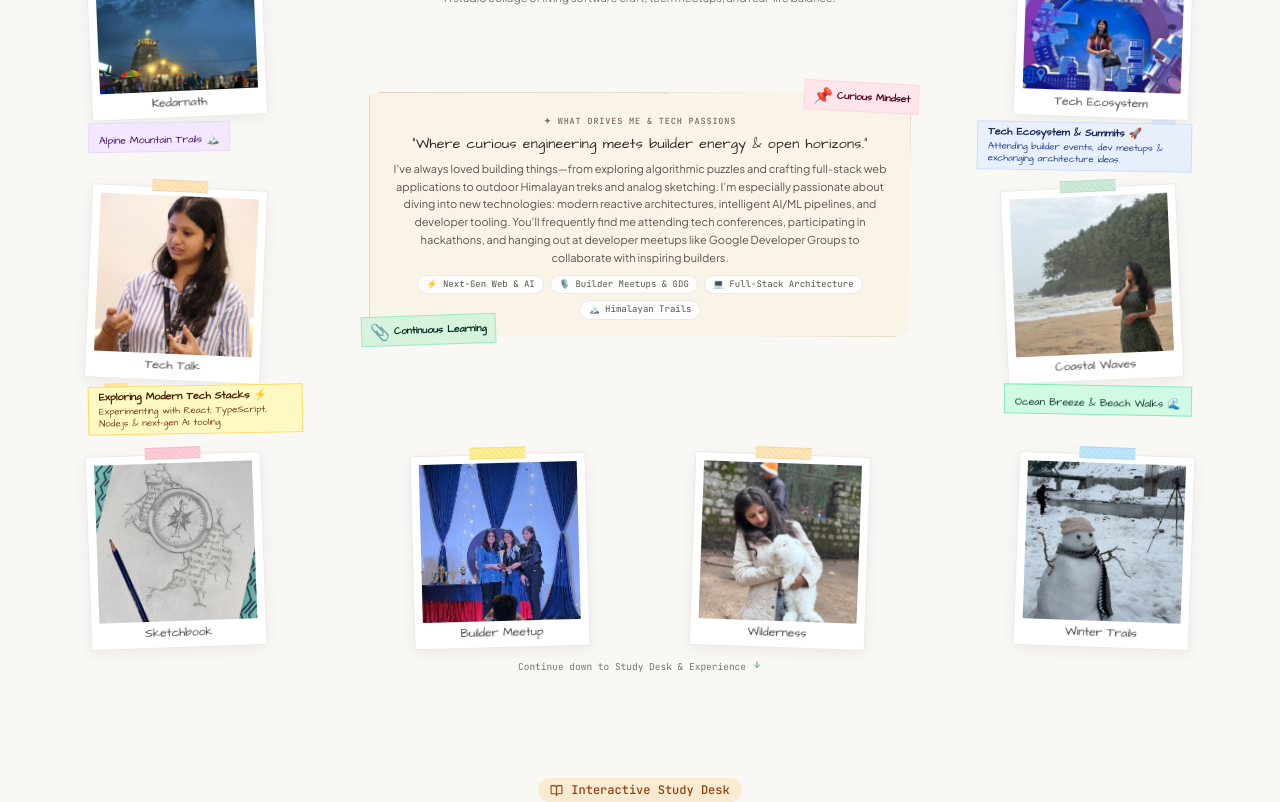
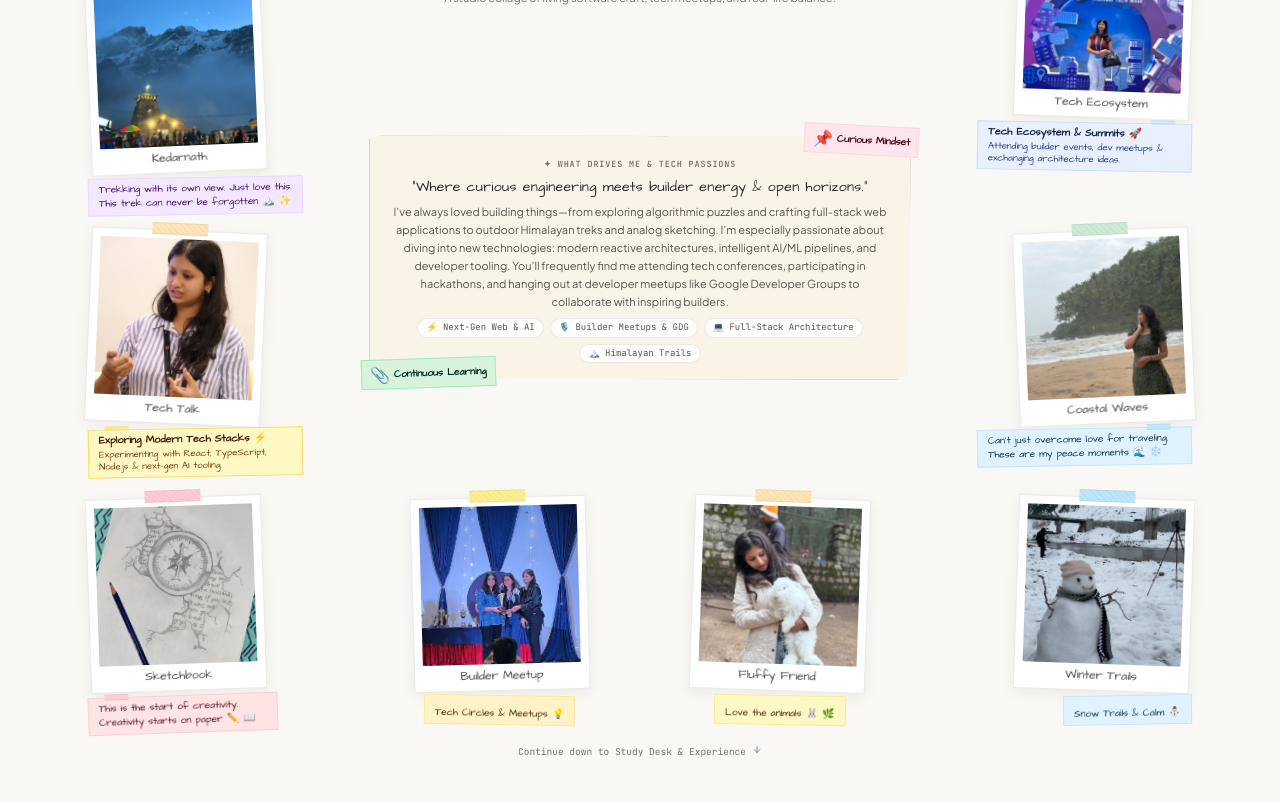
Before and after one commit to sakshikore16/sakshiportfolio, a React (Vite) app: page / in a window 1280 px wide. Shown: the part 900-1702 px from the top of the page. Built offline with nearby package versions, Linux system fonts and the light colour scheme; a web font is replaced by a local one.

Commit message:
feat: customize scrapbook sticky notes with college tech win, travel peace, creativity starts on paper, animal love, and trek memories

```diff
--- a/src/components/MessyAboutMe.jsx
+++ b/src/components/MessyAboutMe.jsx
@@ -40,7 +40,7 @@ export const MessyAboutMe = () => {
     },
     bunny: {
       id: 'bunny',
-      title: 'Wilderness',
+      title: 'Fluffy Friend',
       image: '/scrapbook/fluffy-bunny.jpg',
       objectPos: 'object-[center_20%]',
       tapeColor: 'bg-[#FFE5B4]/95',
@@ -129,16 +129,28 @@ export const MessyAboutMe = () => {
         ================================================================== */}
         <div className="grid grid-cols-1 lg:grid-cols-12 gap-3 lg:gap-5 items-start">
 
-          {/* Row 1 Left: Kedarnath */}
+          {/* Row 1 Left: Kedarnath + Slanted Top-Left College Win Note + Trek Note */}
           <div className="lg:col-span-3 flex flex-col items-center lg:items-start relative">
+
+            {/* Slanted Top Left Note: College Tech Competition for Creative Development */}
+            <div className="mb-1.5 bg-[#FEF08A] px-2.5 py-1 rounded-sm shadow-xs border border-amber-300/90 transform -rotate-3 pointer-events-none relative max-w-[215px] z-20">
+              <div className="absolute -top-1 left-4 w-6 h-1.5 bg-[#FDE047]/90 border-y border-black/5" />
+              <p className="font-handwriting font-bold text-[10.5px] text-amber-950 leading-tight">
+                College Tech Win 🏆
+              </p>
+              <p className="font-handwriting text-[9.5px] text-amber-900 leading-tight mt-0.5">
+                Won 1st prize in college tech competition for creative development.
+              </p>
+            </div>
+
             <div className="relative">
               <PolaroidCard item={polaroids.kedarnath} />
 
-              {/* Wide Personal Tag */}
-              <div className="mt-1 bg-[#F3E8FF] px-2.5 py-0.5 rounded-xs shadow-xs border border-purple-200/80 -rotate-1 pointer-events-none relative inline-block whitespace-nowrap">
-                <span className="font-handwriting text-[10.5px] text-purple-950">
-                  Alpine Mountain Trails 🏔️
-                </span>
+              {/* Kedarnath Trek Note */}
+              <div className="mt-1 bg-[#F3E8FF] px-2.5 py-1 rounded-xs shadow-xs border border-purple-200/80 -rotate-1 pointer-events-none relative max-w-[215px]">
+                <p className="font-handwriting text-[10px] text-purple-950 leading-snug">
+                  Trekking with its own view. Just love this. This trek can never be forgotten 🏔️ ✨
+                </p>
               </div>
             </div>
           </div>
@@ -255,16 +267,17 @@ export const MessyAboutMe = () => {
             </div>
           </div>
 
-          {/* Row 2 Right: Coastal Waves */}
+          {/* Row 2 Right: Coastal Waves + Travel & Peace Moments Note */}
           <div className="lg:col-span-3 flex flex-col items-center lg:items-end relative">
-            <div className="relative">
+            <div className="relative flex flex-col items-center lg:items-end">
               <PolaroidCard item={polaroids.coastal} />
 
-              {/* Wide Personal Tag */}
-              <div className="mt-1 bg-[#D1FAE5] px-2.5 py-0.5 rounded-xs shadow-xs border border-emerald-300/80 rotate-1 pointer-events-none relative inline-block whitespace-nowrap">
-                <span className="font-handwriting text-[10.5px] text-emerald-950">
-                  Ocean Breeze &amp; Beach Walks 🌊
-                </span>
+              {/* Travel Peace Moments Note (Between Coastal & Snow) */}
+              <div className="mt-1 bg-[#E0F2FE] px-2.5 py-1 rounded-xs shadow-xs border border-sky-200/90 -rotate-1 pointer-events-none relative max-w-[215px] text-left">
+                <div className="absolute -top-1 right-5 w-6 h-1.5 bg-[#BAE6FD]/90 border-y border-black/5" />
+                <p className="font-handwriting text-[10px] text-sky-950 leading-snug">
+                  Can’t just overcome love for traveling. These are my peace moments 🌊 ❄️
+                </p>
               </div>
             </div>
           </div>
@@ -272,36 +285,66 @@ export const MessyAboutMe = () => {
         </div>
 
         {/* ==================================================================
-            ROW 3: 4 EQUIDISTANT COMPACT POLAROIDS (NO TALL BOTTOM BOXES)
-            Keeps the entire section compact so all 3 rows fit cleanly in 1 view!
+            ROW 3: 4 EQUIDISTANT POLAROIDS
+            - 1. Sketchbook + Creativity on Paper Note
+            - 2. Builder Meetup
+            - 3. Fluffy Friend + Love the Animals Note
+            - 4. Winter Trails
         ================================================================== */}
         <div className="grid grid-cols-2 lg:grid-cols-4 gap-3 sm:gap-4 items-start justify-items-center w-full pt-1">
 
-          {/* 1. Sketchbook */}
+          {/* 1. Sketchbook + "This is the start of creativity. Creativity starts on paper." */}
           <div className="relative flex flex-col items-center lg:items-start w-full">
-            <div className="mx-auto lg:ml-0">
+            <div className="mx-auto lg:ml-0 flex flex-col items-center lg:items-start">
               <PolaroidCard item={polaroids.drawing} />
+
+              {/* Creativity Starts on Paper Note */}
+              <div className="mt-1 bg-[#FFE4E6] px-2.5 py-1 rounded-xs shadow-xs border border-rose-200/90 -rotate-2 pointer-events-none relative max-w-[190px]">
+                <div className="absolute -top-1 left-4 w-6 h-1.5 bg-[#FECDD3]/90 border-y border-black/5" />
+                <p className="font-handwriting text-[9.5px] sm:text-[10px] text-rose-950 leading-snug">
+                  This is the start of creativity. Creativity starts on paper ✏️ 📖
+                </p>
+              </div>
             </div>
           </div>
 
           {/* 2. Builder Meetup */}
           <div className="relative flex flex-col items-center w-full">
-            <div className="mx-auto">
+            <div className="mx-auto flex flex-col items-center">
               <PolaroidCard item={polaroids.award} />
+
+              <div className="mt-1 bg-[#FEF3C7] px-2.5 py-0.5 rounded-xs shadow-xs border border-amber-200/80 rotate-1 pointer-events-none relative inline-block">
+                <span className="font-handwriting text-[10px] text-amber-950">
+                  Tech Circles &amp; Meetups 💡
+                </span>
+              </div>
             </div>
           </div>
 
-          {/* 3. Mountain Wilderness */}
+          {/* 3. Fluffy Friend + "Love the animals." */}
           <div className="relative flex flex-col items-center w-full">
-            <div className="mx-auto">
+            <div className="mx-auto flex flex-col items-center">
               <PolaroidCard item={polaroids.bunny} />
+
+              {/* Love the animals Sticky Note */}
+              <div className="mt-1 bg-[#FEF9C3] px-2.5 py-0.5 rounded-xs shadow-xs border border-amber-200/80 rotate-1 pointer-events-none relative inline-block">
+                <span className="font-handwriting text-[10px] text-amber-950">
+                  Love the animals 🐰 🌿
+                </span>
+              </div>
             </div>
           </div>
 
           {/* 4. Winter Trails */}
           <div className="relative flex flex-col items-center lg:items-end w-full">
-            <div className="mx-auto lg:mr-0">
+            <div className="mx-auto lg:mr-0 flex flex-col items-center lg:items-end">
               <PolaroidCard item={polaroids.snow} />
+
+              <div className="mt-1 bg-[#E0F2FE] px-2.5 py-0.5 rounded-xs shadow-xs border border-sky-200/80 -rotate-1 pointer-events-none relative inline-block">
+                <span className="font-handwriting text-[10px] text-sky-950">
+                  Snow Trails &amp; Calm ⛄
+                </span>
+              </div>
             </div>
           </div>
 
```
